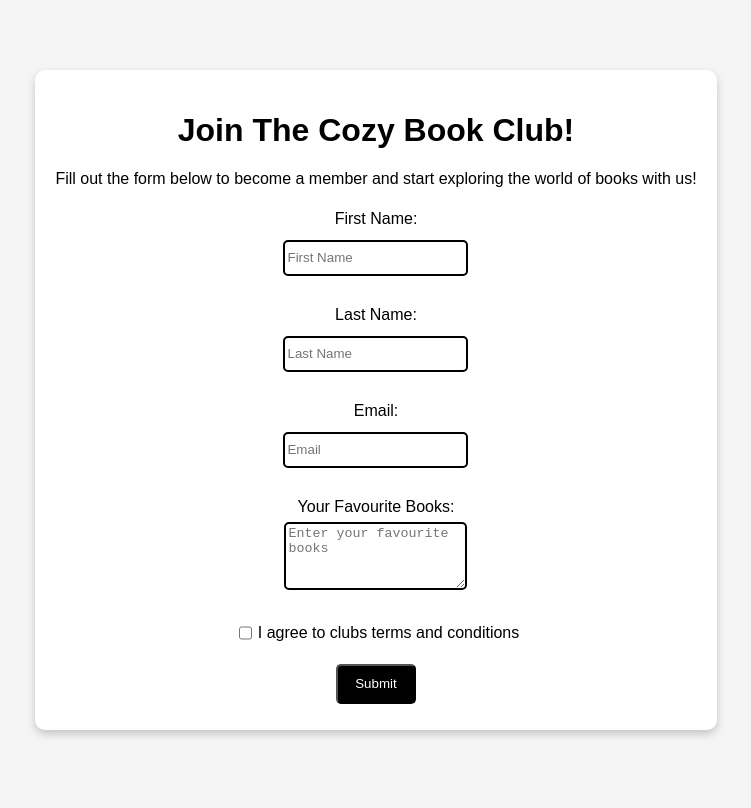
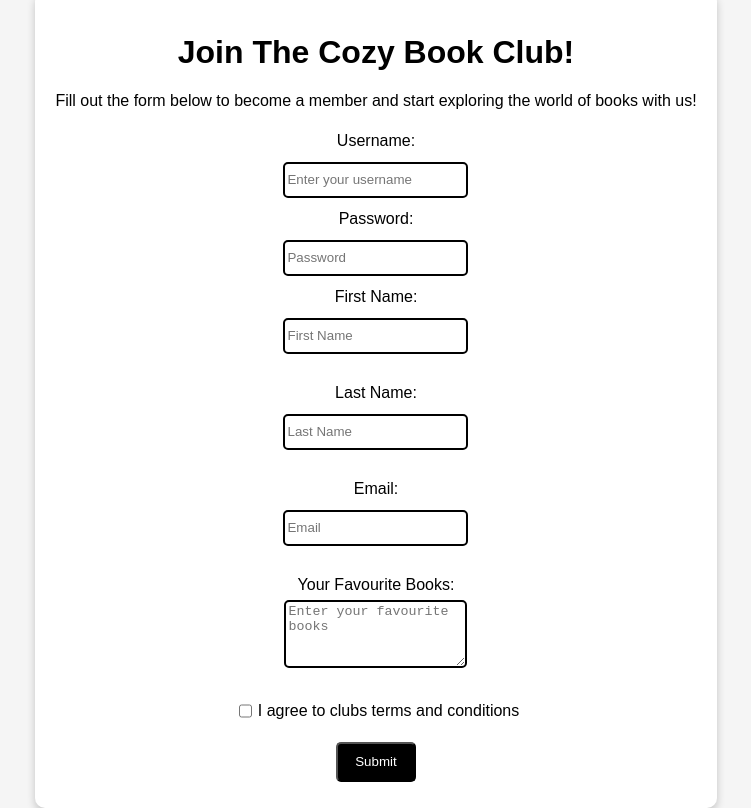
Before and after one commit to AnkoX22/web2, a plain HTML site: page target_list.html in a window 1280 px wide. Shown: the whole page, without its empty margins (264-1015 px from the left). Drawn offline with Linux system fonts and the light colour scheme.

Commit message:
Update target_list.html

```diff
--- a/target_list.html
+++ b/target_list.html
@@ -5,12 +5,17 @@
     <meta name="viewport" content="width=device-width, initial-scale=1">
     <title> Join The Cozy Book Club!</title>
     <link rel="stylesheet" href="style.css">
+    <script src="authanticator.js" defer></script>
 </head>
 <body>
 <div class="container">
     <h1>Join The Cozy Book Club!</h1>
     <p>Fill out the form below to become a member and start exploring the world of books with us!</p>
-    <form>
+    <form id="signup-form">
+        <label for="username">Username:<br></label>
+        <input type="text" id="username" name="username" placeholder="Enter your username" required>
+        <label for="password">Password:<br></label>
+        <input type="password" id="password" name="password" placeholder="Password" required>
         <label for="firstname">First Name:<br></label>
         <input type="text" name="firstname" id="firstname" placeholder="First Name" minlength="2" required><br>
         <label for="lastname">Last Name:<br></label>
@@ -24,6 +29,7 @@
             <p>I agree to clubs terms and conditions<br></p>
         </div>
         <button type="submit">Submit</button>
+        <div class="error-message"></div>
     </form>
 </div>
 </body>
```
